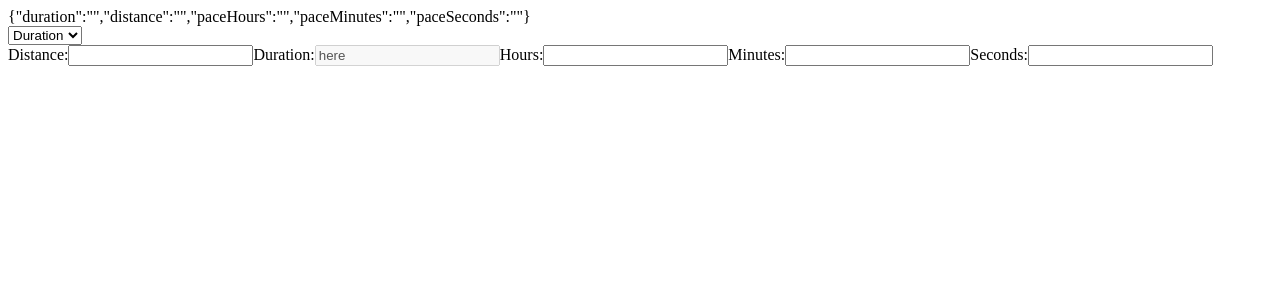
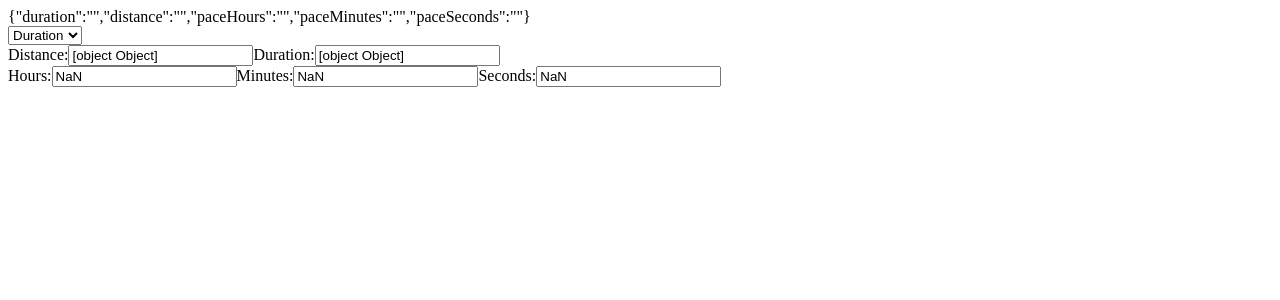
Before and after one commit to lauratpa/pace-calculator, a React (Vite) app: page / in a window 1280 px wide. Shown: the top 300 px of the page. Built offline with nearby package versions, Linux system fonts and the light colour scheme.

Commit message:
Move different inputs to different components

```diff
--- a/src/DistanceCalculator.jsx
+++ b/src/DistanceCalculator.jsx
@@ -1,54 +1,10 @@
 import React, { useEffect, useState } from "react";
-import UseInput from "./useInput.jsx";
+import DistanceInput from "./DistanceInput.jsx";
+import DurationInput from "./DurationInput.jsx";
+import PaceInput from "./PaceInput.jsx";
 
 const DistanceCalculator = ({ fields, setFields }) => {
   const [distance, setDistance] = useState("here");
-
-  const DistanceInput = (
-    <UseInput
-      label="Distance"
-      field="distance"
-      value={distance}
-      updateValues={() => {}}
-      disabled={true}
-    />
-  );
-  const DurationInput = (
-    <UseInput
-      label="Duration"
-      field="duration"
-      value={fields.duration}
-      updateValues={setFields}
-      disabled={false}
-    />
-  );
-  const PaceHoursInput = (
-    <UseInput
-      label="Hours"
-      field="paceHours"
-      value={fields.paceHours}
-      updateValues={setFields}
-      disabled={false}
-    />
-  );
-  const PaceMinutesInput = (
-    <UseInput
-      label="Minutes"
-      field="paceMinutes"
-      value={fields.paceMinutes}
-      updateValues={setFields}
-      disabled={false}
-    />
-  );
-  const PaceSecondsInput = (
-    <UseInput
-      label="Seconds"
-      field="paceSeconds"
-      value={fields.paceSeconds}
-      updateValues={setFields}
-      disabled={false}
-    />
-  );
 
   useEffect(() => {
     const pace =
@@ -61,11 +17,21 @@ const DistanceCalculator = ({ fields, setFields }) => {
 
   return (
     <div>
-      {DistanceInput}
-      {DurationInput}
-      {PaceHoursInput}
-      {PaceMinutesInput}
-      {PaceSecondsInput}
+      <DistanceInput
+        value={distance}
+        updateValues={setFields}
+        disabled={true}
+      />
+      <DurationInput
+        value={fields.duration}
+        updateValues={setFields}
+        disabled={false}
+      />
+      <PaceInput
+        value={fields.paceMinutes}
+        updateValues={setFields}
+        disabled={false}
+      />
     </div>
   );
 };
--- /dev/null
+++ b/src/DistanceInput.jsx
@@ -0,0 +1,19 @@
+import React from "react";
+import UseInput from "./useInput.jsx";
+
+const DistanceInput = (value, setValues, disabled) => {
+  const onChange = (e) => {
+    setValues("distance", +e.target.value);
+  };
+
+  return (
+    <UseInput
+      label="Distance"
+      value={value}
+      onChange={onChange}
+      disabled={disabled}
+    />
+  );
+};
+
+export default DistanceInput;
--- a/src/DurationCalculator.jsx
+++ b/src/DurationCalculator.jsx
@@ -1,54 +1,10 @@
 import React, { useEffect, useState } from "react";
-import UseInput from "./useInput.jsx";
+import DistanceInput from "./DistanceInput.jsx";
+import DurationInput from "./DurationInput.jsx";
+import PaceInput from "./PaceInput.jsx";
 
 const DistanceCalculator = ({ fields, setFields }) => {
   const [duration, setDuration] = useState("here");
-
-  const DistanceInput = (
-    <UseInput
-      label="Distance"
-      field="distance"
-      value={fields.distance}
-      updateValues={setFields}
-      disabled={false}
-    />
-  );
-  const DurationInput = (
-    <UseInput
-      label="Duration"
-      field="duration"
-      value={duration}
-      updateValues={() => {}}
-      disabled={true}
-    />
-  );
-  const PaceHoursInput = (
-    <UseInput
-      label="Hours"
-      field="paceHours"
-      value={fields.paceHours}
-      updateValues={setFields}
-      disabled={false}
-    />
-  );
-  const PaceMinutesInput = (
-    <UseInput
-      label="Minutes"
-      field="paceMinutes"
-      value={fields.paceMinutes}
-      updateValues={setFields}
-      disabled={false}
-    />
-  );
-  const PaceSecondsInput = (
-    <UseInput
-      label="Seconds"
-      field="paceSeconds"
-      value={fields.paceSeconds}
-      updateValues={setFields}
-      disabled={false}
-    />
-  );
 
   useEffect(() => {
     const pace =
@@ -61,11 +17,21 @@ const DistanceCalculator = ({ fields, setFields }) => {
 
   return (
     <div>
-      {DistanceInput}
-      {DurationInput}
-      {PaceHoursInput}
-      {PaceMinutesInput}
-      {PaceSecondsInput}
+      <DistanceInput
+        value={fields.distance}
+        updateValues={setFields}
+        disabled={false}
+      />
+      <DurationInput
+        value={duration}
+        updateValues={setFields}
+        disabled={true}
+      />
+      <PaceInput
+        value={fields.paceMinutes}
+        updateValues={setFields}
+        disabled={false}
+      />
     </div>
   );
 };
--- /dev/null
+++ b/src/DurationInput.jsx
@@ -0,0 +1,19 @@
+import React from "react";
+import UseInput from "./useInput.jsx";
+
+const DurationInput = (value, setValues, disabled) => {
+  const onChange = (e) => {
+    setValues("duration", +e.target.value);
+  };
+
+  return (
+    <UseInput
+      label="Duration"
+      value={value}
+      onChange={onChange}
+      disabled={disabled}
+    />
+  );
+};
+
+export default DurationInput;
--- /dev/null
+++ b/src/PaceInput.jsx
@@ -0,0 +1,43 @@
+import React from "react";
+import UseInput from "./useInput.jsx";
+
+const PaceInput = (value, setValues, disabled) => {
+  const onHoursChange = (e) => {
+    setValues("paceHours", +e.target.value);
+  };
+  const onMinutesChange = (e) => {
+    setValues("paceMinutes", +e.target.value);
+  };
+  const onSecondsChange = (e) => {
+    setValues("paceSeconds", +e.target.value);
+  };
+
+  const hours = Math.floor(value / 60);
+  const minutes = Math.floor(value - hours * 60);
+  const seconds = (value - hours * 60 - minutes) * 60;
+
+  return (
+    <div>
+      <UseInput
+        label="Hours"
+        value={hours}
+        updateValues={onHoursChange}
+        disabled={disabled}
+      />
+      <UseInput
+        label="Minutes"
+        value={minutes}
+        updateValues={onMinutesChange}
+        disabled={disabled}
+      />
+      <UseInput
+        label="Seconds"
+        value={seconds}
+        updateValues={onSecondsChange}
+        disabled={disabled}
+      />
+    </div>
+  );
+};
+
+export default PaceInput;
--- a/src/useInput.jsx
+++ b/src/useInput.jsx
@@ -1,6 +1,6 @@
 import React from "react";
 
-const useInput = ({ label, field, value, updateValues, disabled }) => {
+const useInput = ({ label, value, onChange, disabled }) => {
   return (
     <label>
       {label}:
@@ -9,7 +9,7 @@ const useInput = ({ label, field, value, updateValues, disabled }) => {
         value={value}
         disabled={disabled}
         onChange={(e) => {
-          updateValues(field, +e.target.value);
+          onChange(e);
         }}
       />
     </label>
```
